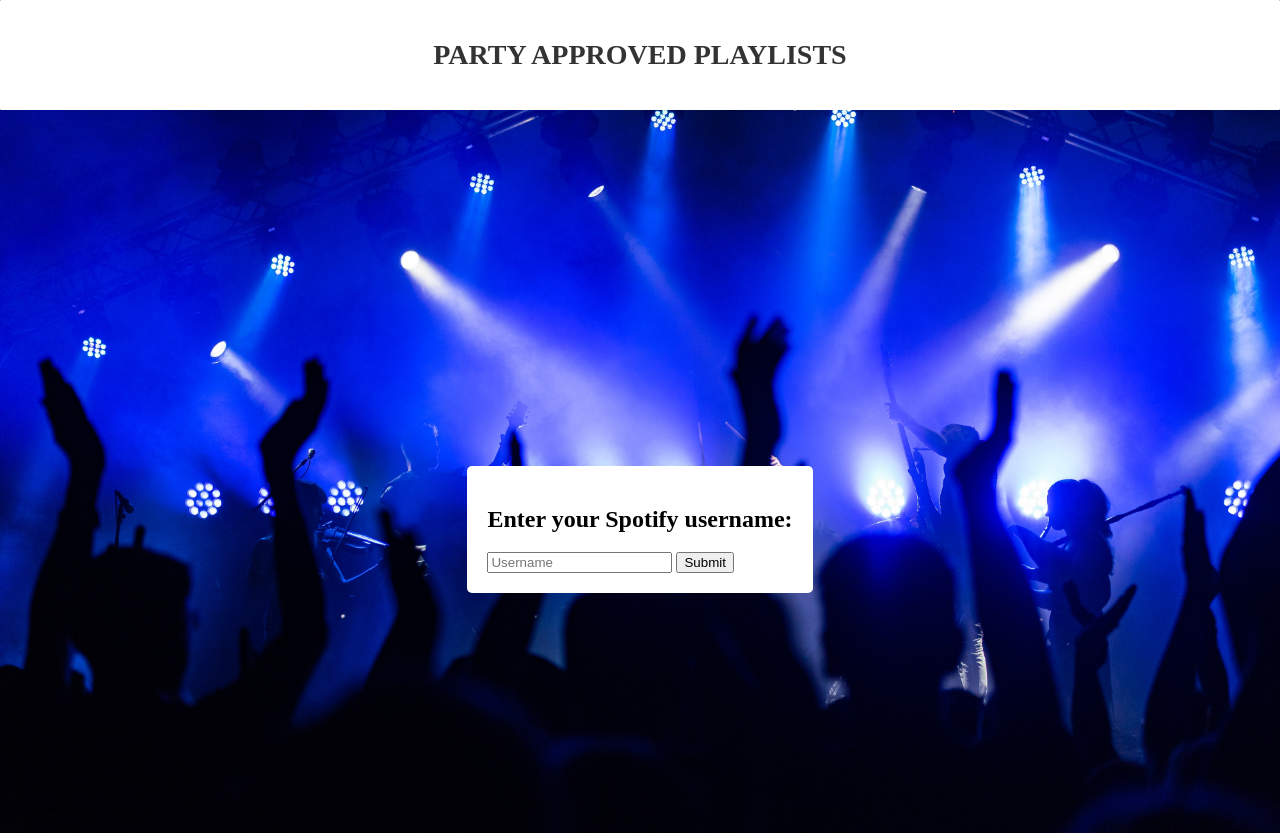
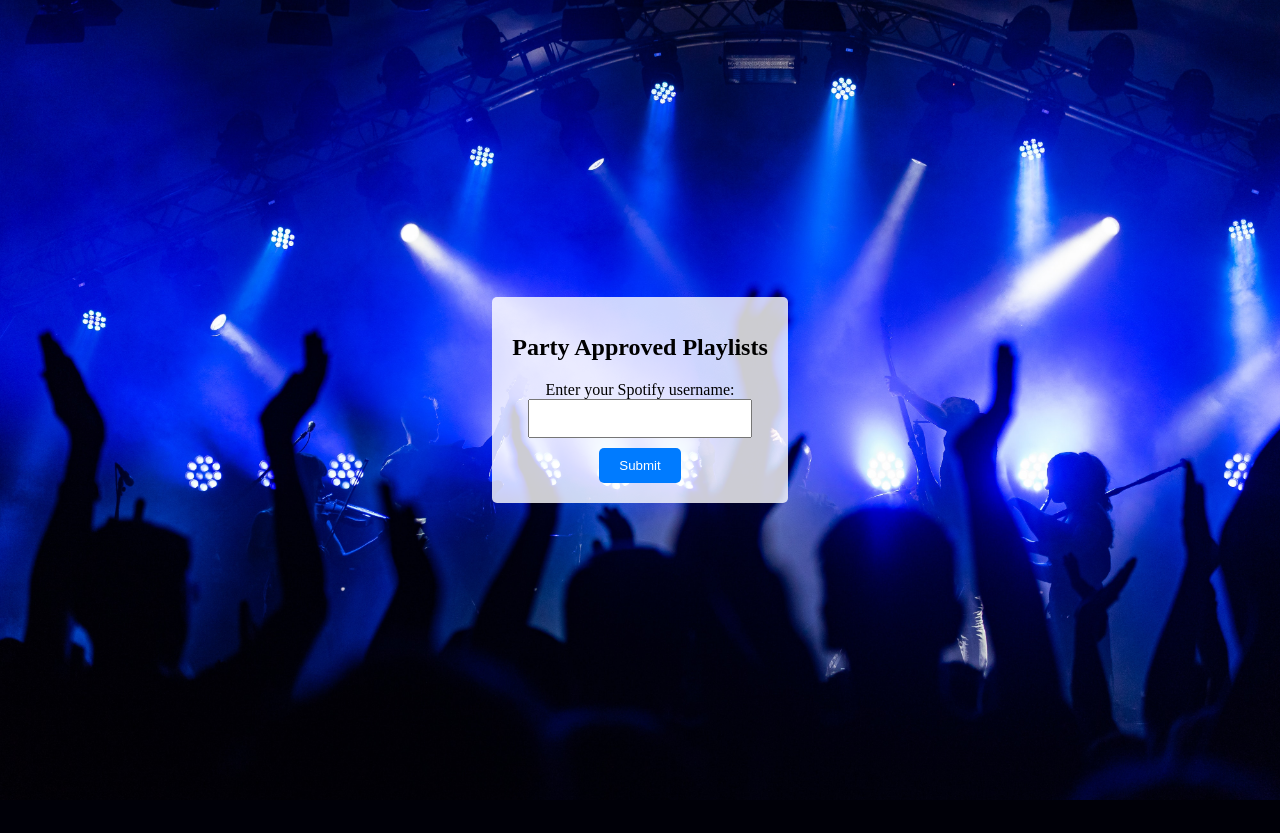
Before and after one commit to kesh-khanna/party_approved, a Flask app: page / in a window 1280 px wide. Shown: the top 833 px of the page. After the commit the page ends 800 px from the top, so only its background shows below. Run offline with Flask 3, Linux system fonts and the light colour scheme.

Commit message:
basic functionality added so that popularity can be calculated and displayed. More styling of the leaderboard, and checks for certain issues. TODO: fix the headers in leaderboard.html

```diff
--- a/app.py
+++ b/app.py
@@ -1,32 +1,90 @@
+import os
+
 from flask import Flask, render_template, request, redirect, url_for
+import spotipy
+from spotipy.oauth2 import SpotifyClientCredentials
+from dotenv import load_dotenv
 
 app = Flask(__name__)
 
+load_dotenv()
 
-@app.route('/', methods=['GET', 'POST'])
+client_id = os.getenv("CLIENT_ID")
+client_secret = os.getenv("CLIENT_SECRET")
+
+# Set up Spotipy client credentials
+client_credentials_manager = SpotifyClientCredentials(client_id=client_id,
+                                                      client_secret=client_secret)
+sp = spotipy.Spotify(client_credentials_manager=client_credentials_manager)
+
+
+@app.route('/')
 def index():
-    if request.method == 'POST':
-        username = request.form['username']
-        return redirect(url_for('leaderboard', username=username))
     return render_template('index.html')
 
 
-@app.route('/leaderboard/<username>')
-def leaderboard(username):
-    # make calls to the Spotify API HERE
-    # Replace the code below with actual implementation
-    playlists = [
-        {'name': 'Playlist 1', 'rank': 1},
-        {'name': 'Playlist 2', 'rank': 2},
-        {'name': 'Playlist 2', 'rank': 2},
-        {'name': 'Playlist 2', 'rank': 2},
-        {'name': 'Playlist 2', 'rank': 2},
-        {'name': 'Playlist 2', 'rank': 2},
-        {'name': 'Playlist 2', 'rank': 2},
-        {'name': 'Playlist 2', 'rank': 2},
-        {'name': 'Playlist 3', 'rank': 3}
-    ]
-    return render_template('leaderboard.html', username=username, playlists=playlists)
+@app.route('/leaderboard', methods=['POST'])
+def leaderboard():
+    username = request.form['username']
+    playlists = get_user_playlists(username)
+    sorted_playlists = sort_playlists_by_pop(playlists)
+    return render_template('leaderboard.html', username=username, playlists=sorted_playlists)
+
+
+def get_user_playlists(username):
+    playlists = []
+    results = sp.user_playlists(username)
+
+    while results:
+        for playlist in results['items']:
+            playlists.append(playlist)
+            if len(playlists) >= 10:
+                break
+        if results['next']:
+            results = sp.next(results)
+        else:
+            results = None
+
+    return playlists
+
+
+def sort_playlists_by_pop(playlists):
+    sorted_playlists = []
+
+    for playlist in playlists:
+        playlist_id = playlist['id']
+        playlist['pop'] = calculate_playlist_pop(playlist_id)
+        playlist['cover_image'] = get_playlist_cover_image(playlist_id)
+        sorted_playlists.append(playlist)
+
+    sorted_playlists.sort(key=lambda x: x['pop'], reverse=True)
+    return sorted_playlists
+
+
+def calculate_playlist_pop(playlist_id):
+    tracks = sp.playlist_items(playlist_id)['items']
+    pop_sum = 0
+    num_tracks = 0
+
+    for track in tracks:
+        if 'track' in track:
+            pop = track['track']['popularity']
+            pop_sum += pop
+            num_tracks += 1
+
+    if num_tracks > 0:
+        average_popularity = round(pop_sum / num_tracks, 2)
+        return average_popularity
+    else:
+        return 0
+
+
+def get_playlist_cover_image(playlist_id):
+    playlist = sp.playlist(playlist_id, fields='images')
+    if 'images' in playlist and len(playlist['images']) > 0:
+        return playlist['images'][0]['url']
+    else:
+        return None
 
 
 if __name__ == '__main__':
--- a/templates/index.html
+++ b/templates/index.html
@@ -1,7 +1,7 @@
 <!DOCTYPE html>
 <html>
 <head>
-    <title>Playlist Ranking Web App</title>
+    <title>Playlist Leaderboard</title>
     <style>
         body {
             margin: 0;
@@ -17,37 +17,45 @@
             height: 100vh;
         }
 
-        .header-container {
-            background: white;
+        .login-container {
+            background: rgba(255, 255, 255, 0.8);
+            padding: 20px;
+            border-radius: 5px;
             text-align: center;
-            padding: 20px;
-            margin-bottom: 20px;
-            border-radius: 1px;
         }
 
-        .app-title {
-            font-size: 28px;
-            color: #333;
-            text-transform: uppercase;
+        .app-name {
+            font-size: 24px;
+            font-weight: bold;
+            margin-bottom: 20px;
         }
 
-        .login-box {
-            background: white;
-            padding: 20px;
+        input[type="text"] {
+            padding: 10px;
+            width: 200px;
+            margin-bottom: 10px;
+        }
+
+        button[type="submit"] {
+            padding: 10px 20px;
+            background-color: #007bff;
+            color: #fff;
+            border: none;
             border-radius: 5px;
+            cursor: pointer;
         }
     </style>
 </head>
 <body>
-    <div class="header-container">
-        <h1 class="app-title">Party Approved Playlists</h1>
-    </div>
     <div class="container">
-        <div class="login-box">
-            <h2>Enter your Spotify username:</h2>
-            <form method="POST" action="{{ url_for('index') }}">
-                <input type="text" name="username" placeholder="Username" required>
-                <input type="submit" value="Submit">
+        <div class="login-container">
+            <h1 class="app-name">Party Approved Playlists</h1>
+            <form action="/leaderboard" method="POST">
+                <label for="username">Enter your Spotify username:</label>
+                <br>
+                <input type="text" id="username" name="username" required>
+                <br>
+                <button type="submit">Submit</button>
             </form>
         </div>
     </div>
```
Also changed, not shown: templates/leaderboard.html (+50 -8 lines).
